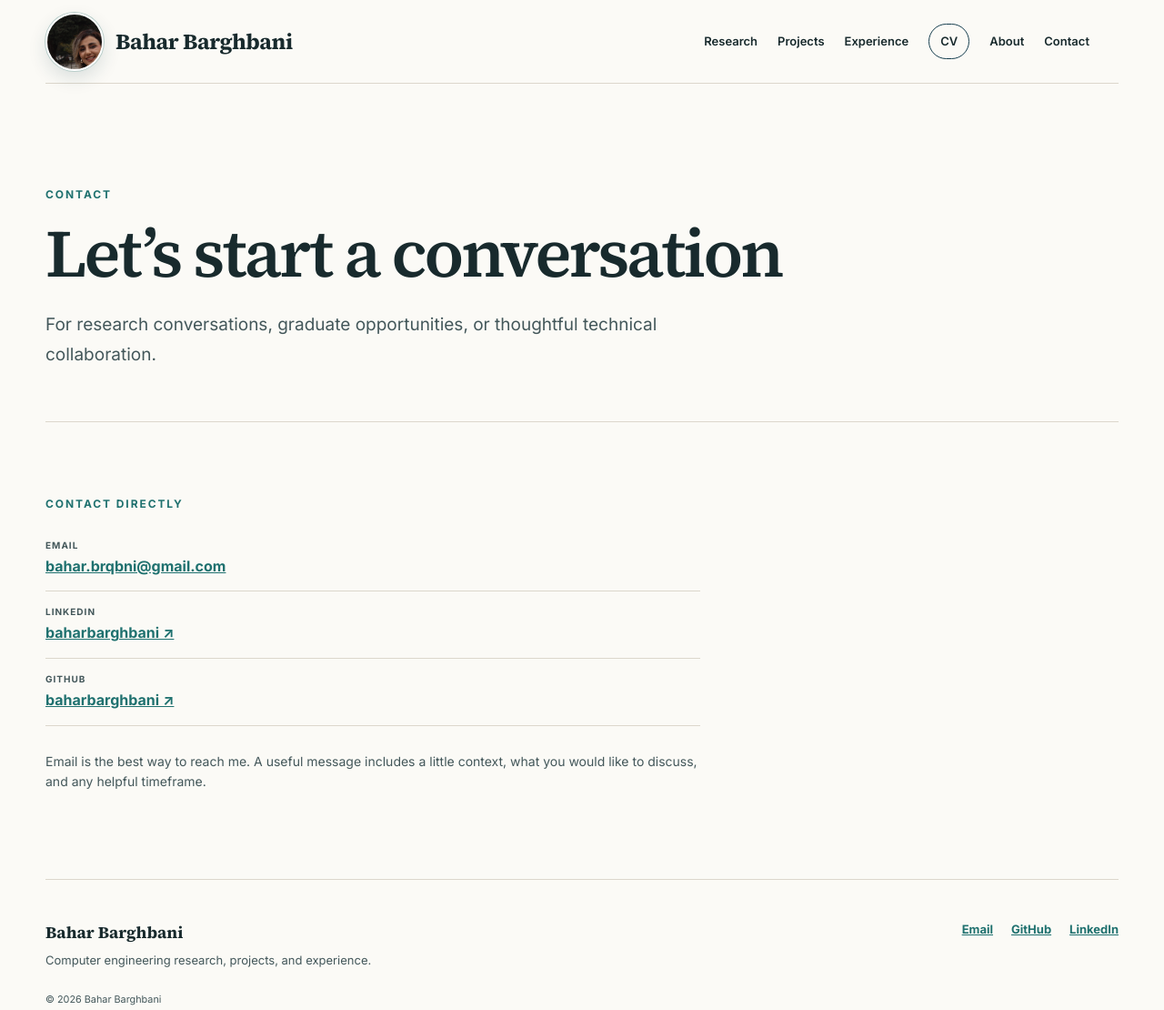
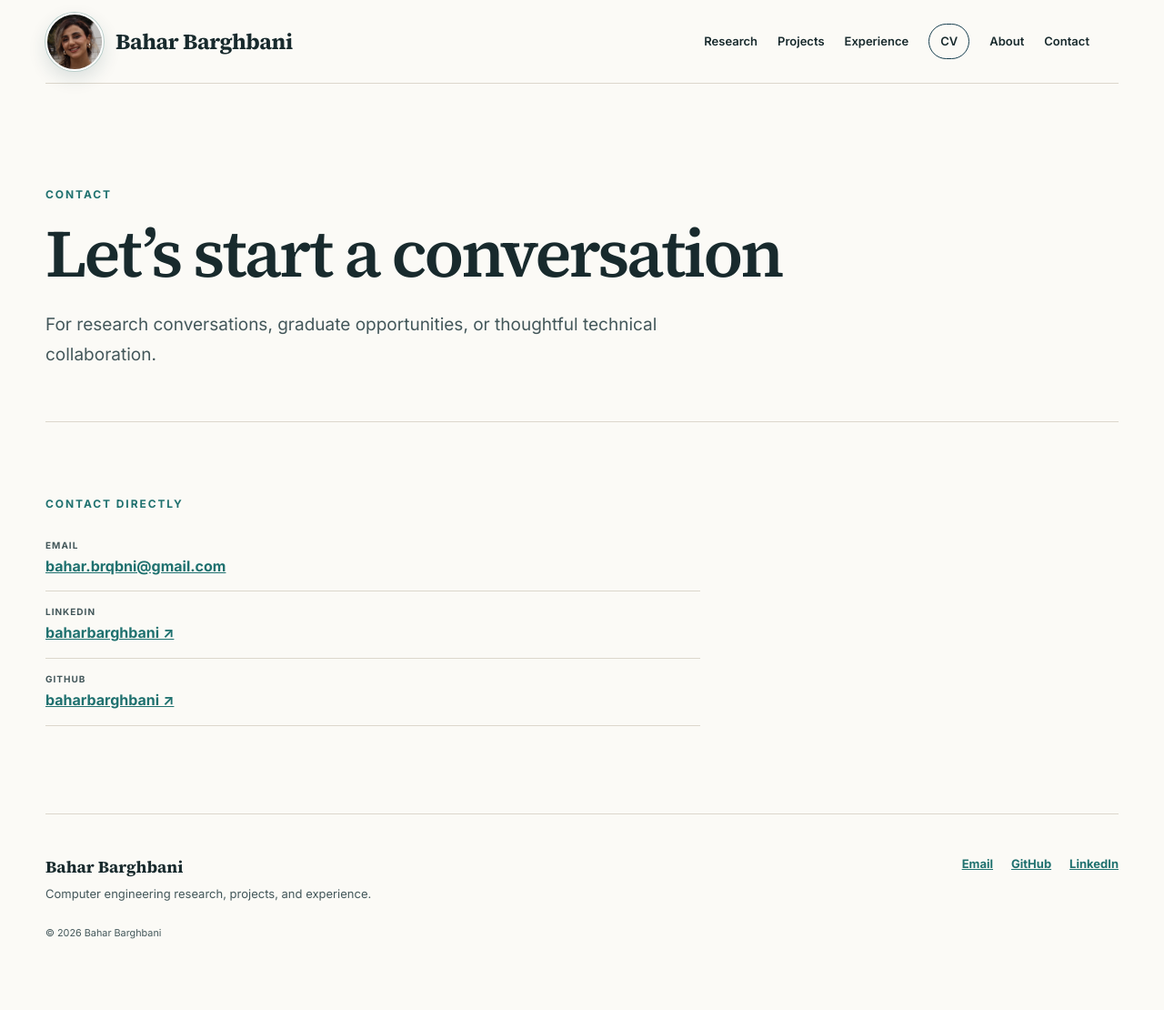
Before and after one commit to baharbarghbani/Personal-Blog, a Django app: page /contact/ in a window 1280 px wide. Shown: the top 1110 px of the page at 91% size. After the commit the page ends 1032 px from the top, so only its background shows below. Run offline with Django 5.2, Linux system fonts and the light colour scheme; data comes from the database, SQL or seed files in the repository.

Commit message:
style: refine portrait and contact page

```diff
--- a/pages/static/pages/academic.css
+++ b/pages/static/pages/academic.css
@@ -88,8 +88,8 @@ a {
   display: block;
   width: auto;
   max-width: none;
-  height: 220%;
-  transform: translate(-44%, -37%);
+  height: 240%;
+  transform: translate(-53%, -45%);
 }
 
 .brand-name {
@@ -1010,11 +1010,6 @@ h4 {
   font-weight: 700;
 }
 
-.contact-guidance {
-  margin-top: 28px;
-  font-size: 14px;
-}
-
 .comment-section-heading {
   padding: 18px 0 8px;
 }
--- a/pages/templates/pages/contact.html
+++ b/pages/templates/pages/contact.html
@@ -31,7 +31,6 @@
                 <div><dt>ORCID</dt><dd><a href="{{ site_profile.orcid_url }}" rel="noreferrer">Research identifier ↗</a></dd></div>
             {% endif %}
         </dl>
-        <p class="contact-guidance">Email is the best way to reach me. A useful message includes a little context, what you would like to discuss, and any helpful timeframe.</p>
     </div>
 </section>
 {% endblock %}
```
Also changed, not shown: PROJECT_DESIGN_GUIDE.md (+3 -3 lines).
